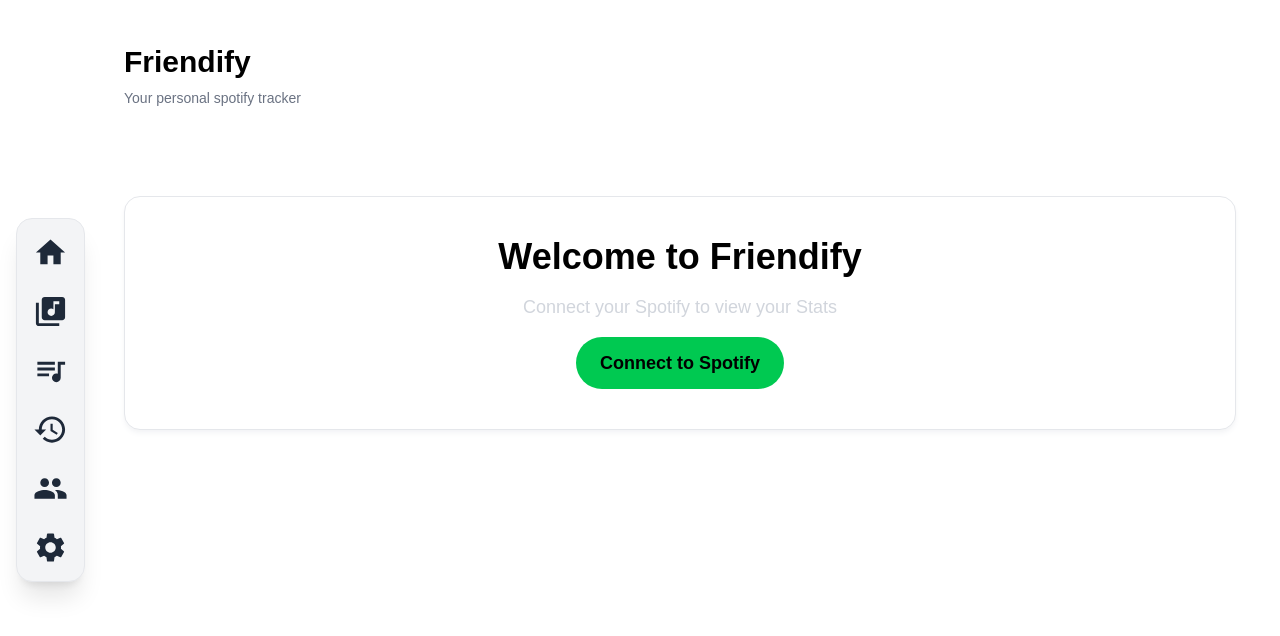
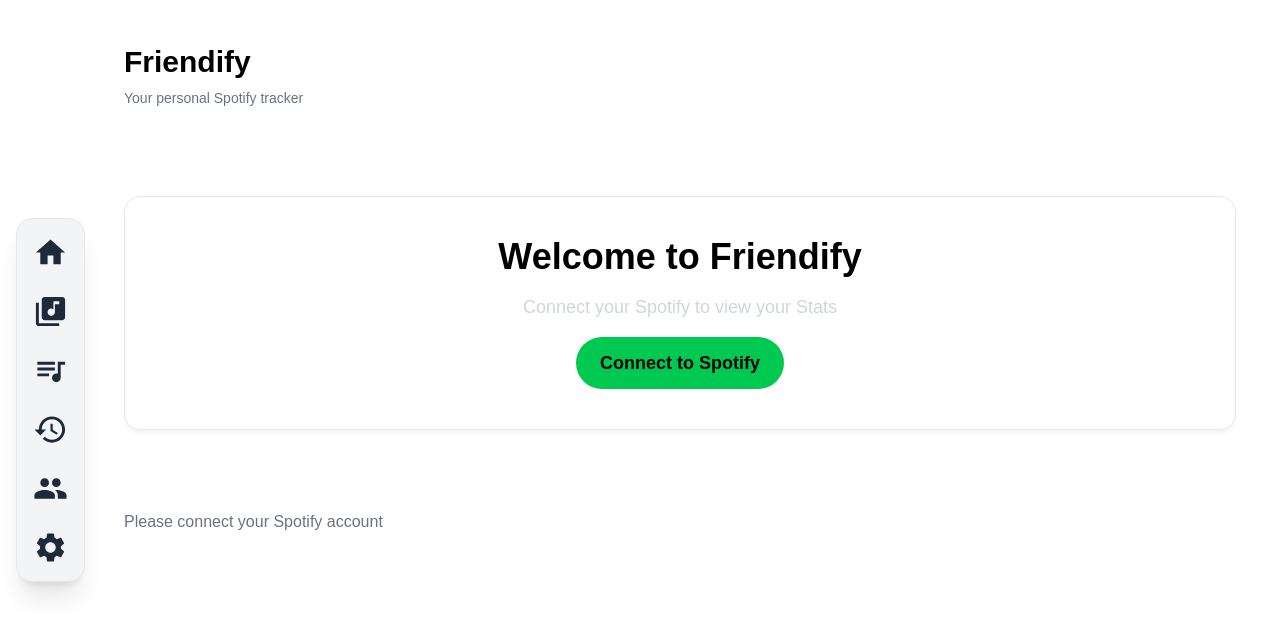
Before and after one commit to uzuw/spotifyProfileTracker, a React (Vite) app in the folder frontend/: page /home in a window 1280 px wide. Shown: the top 636 px of the page. Built offline with nearby package versions, Linux system fonts and the light colour scheme; no server answers.

Commit message:
services ti fetch the current song from backend to frontend

```diff
--- a/frontend/src/pages/Home.jsx
+++ b/frontend/src/pages/Home.jsx
@@ -1,24 +1,30 @@
+import Welcome from '../components/Home/Welcome';
+import { useState, useEffect } from 'react';
+import axios from "axios";
+import CurrSong from '../components/Home/CurrSong';
 
-import Welcome from '../components/Home/Welcome';
-import {useState, useEffect} from 'react';
-import axios from "axios";
 const Home = () => {
-
-  const [user,setUser]=useState(null);
+  const [user, setUser] = useState(null);
+  const [accessToken, setAccessToken] = useState(null);
 
   useEffect(() => {
-    // Check if the user info is in the query parameters from the URL
+    // Get query parameters from the URL
     const queryParams = new URLSearchParams(window.location.search);
     const name = queryParams.get("name");
     const email = queryParams.get("email");
     const followers = queryParams.get("followers");
     const image = queryParams.get("image");
-  const id=queryParams.get("id");
-  const country=queryParams.get("country");
+    const id = queryParams.get("id");
+    const country = queryParams.get("country");
+    const tokenFromQuery = queryParams.get("access_token");
 
+    // Set access token from query parameter if it exists
+    if (tokenFromQuery) {
+      setAccessToken(tokenFromQuery);
+    }
 
+    // Set user data if present in the query parameters
     if (name && email && followers && image && id && country) {
-      // If user data is present in query params, set the user state
       setUser({
         name,
         email,
@@ -27,33 +33,31 @@
         country,
         id,
       });
-    } else {
-      // If user data is not found in query params, try fetching from backend
-      axios
-        .get("http://localhost:3000/api/user", { withCredentials: true })
-        .then((res) => {
-          if (res.data.name) setUser(res.data);
-        })
-        .catch((err) => {
-          console.error("Error fetching the user:", err);
-        });
     }
   }, []);
 
-  const handleConnect = () =>{
-    window.location.href = "http://localhost:3000/auth/login";//redirect to the Spotify
-  }
+  const handleConnect = () => {
+    // Redirect to the login route to authenticate via Spotify
+    window.location.href = "http://localhost:3000/auth/login";
+  };
+
 
   return (
     <div className='p-5'>
       <div>
         <h1 className='text-3xl font-MontSerat font-extrabold'>Friendify</h1>
-      <h1 className='py-2 text-sm font-extralight text-gray-500'>Your personal spotify tracker</h1>
+        <h1 className='py-2 text-sm font-extralight text-gray-500'>Your personal Spotify tracker</h1>
       </div>
-      <Welcome user={user} onConnect={handleConnect}/>
+      <Welcome user={user} onConnect={handleConnect} />
+      {accessToken ? (
+        <div>
+          {<CurrSong token={accessToken} />}
+        </div>
+      ) : (
+        <div className="mt-4 text-gray-500">Please connect your Spotify account</div>
+      )}
+    </div>
+  );
+};
 
-    </div>
-  )
-}
-
-export default Home
+export default Home;
--- /dev/null
+++ b/frontend/src/services/getCurrentlyPlaying.js
@@ -0,0 +1,27 @@
+import axios from 'axios';
+
+const getCurrentlyPlaying = async (token) => {
+    try {
+      const response = await axios.get(`http://localhost:3000/api/currently-playing?accessToken=${token}`);
+
+      console.log('Response:', response.data); // Log the response to see if it contains the expected data
+
+      if (response.data.playing) {
+        return {
+          name: response.data.name,
+          artist: response.data.artist,
+          album: response.data.album,
+          albumArt: response.data.albumArt,
+          progress: response.data.progress,  // Progress in ms
+          duration: response.data.duration,  // Duration in ms
+        };
+      } else {
+        return null; // No song is playing
+      }
+    } catch (err) {
+      console.error("Error fetching current song:", err);
+      return null;
+    }
+  };
+
+export default getCurrentlyPlaying;
```
Lines whose indentation alone changed are shown as unchanged.
